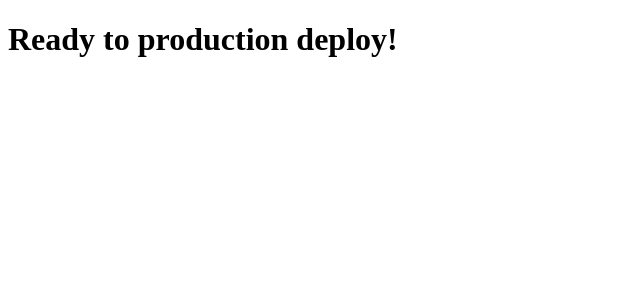
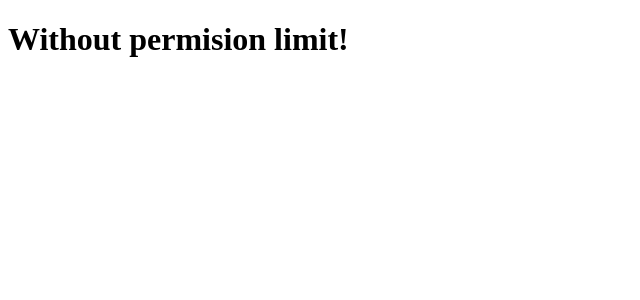
Before and after one commit to edwintrumpet/experiment-github-actions, a React app: page / in a window 1280 px wide. Shown: the top 300 px of the page, without its empty margins (0-640 px from the left). Built offline with nearby package versions, Linux system fonts and the light colour scheme.

Commit message:
Deploy again

```diff
--- a/src/components/App.js
+++ b/src/components/App.js
@@ -1,5 +1,5 @@
 import React from 'react';
 
 export default function App() {
-  return <h1>Ready to production deploy!</h1>;
+  return <h1>Without permision limit!</h1>;
 }
```
Also changed, not shown: 1 other file (tests, documents, lock files or other folders).
